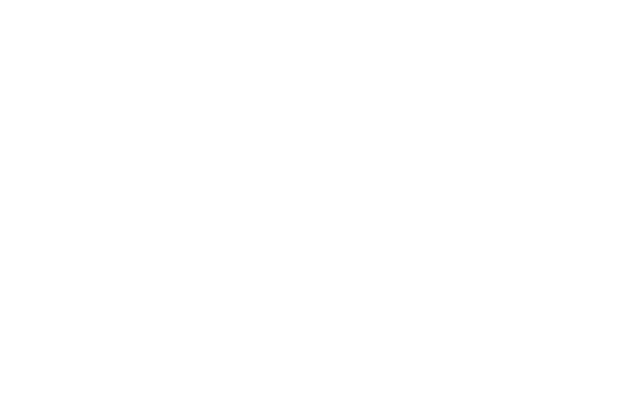
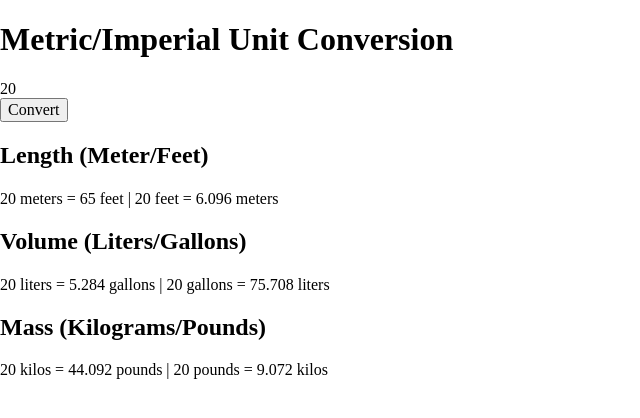
Before and after one commit to brianbud/unit-converter, a website built with Vite: page index.html in a window 1280 px wide. Shown: the whole page, without its empty margins (0-640 px from the left). Built offline with nearby package versions, Linux system fonts and the light colour scheme.

Commit message:
HTML content

```diff
--- a/index.html
+++ b/index.html
@@ -1,8 +1,33 @@
 <html>
-    <head><link rel="stylesheet" href="https://cdnjs.cloudflare.com/ajax/libs/normalize/8.0.1/normalize.css">
-        <link rel="stylesheet" href="index.css">
-    </head>
-    <body>
-        <script src="index.js"></script>
-    </body>
+  <head>
+    <link
+      rel="stylesheet"
+      href="https://cdnjs.cloudflare.com/ajax/libs/normalize/8.0.1/normalize.css"
+    />
+    <link rel="stylesheet" href="index.css" />
+  </head>
+  <body>
+    <main id="container">
+      <div id="header">
+        <h1>Metric/Imperial Unit Conversion</h1>
+        <div>20</div>
+        <button>Convert</button>
+      </div>
+      <div id="output-container">
+        <div>
+          <h2>Length (Meter/Feet)</h2>
+          <p>20 meters = 65 feet | 20 feet = 6.096 meters</p>
+        </div>
+        <div>
+          <h2>Volume (Liters/Gallons)</h2>
+          <p>20 liters = 5.284 gallons | 20 gallons = 75.708 liters</p>
+        </div>
+        <div>
+          <h2>Mass (Kilograms/Pounds)</h2>
+          <p>20 kilos = 44.092 pounds | 20 pounds = 9.072 kilos</p>
+        </div>
+      </div>
+    </main>
+    <script src="index.js"></script>
+  </body>
 </html>
```
